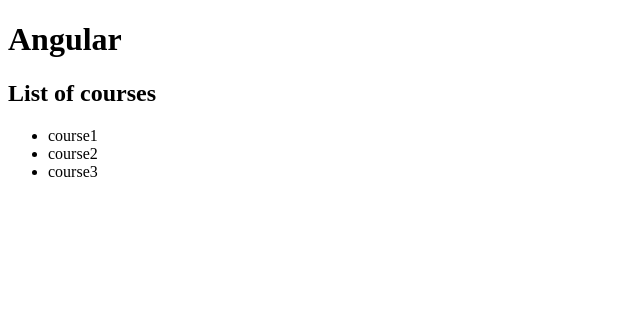
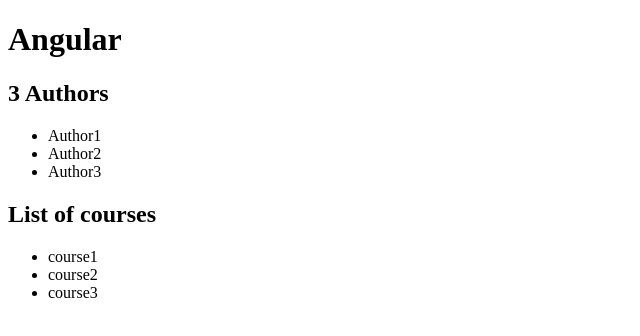
Before and after one commit to EthanBehar68/UDemy-TS-Hello, an Angular app: page / in a window 1280 px wide. Shown: the top 336 px of the page, without its empty margins (0-640 px from the left). Built offline with nearby package versions, Linux system fonts and the light colour scheme.

Commit message:
Assignment 1 completed

```diff
--- a/src/app/app.component.html
+++ b/src/app/app.component.html
@@ -1,2 +1,5 @@
 <h1>Angular</h1>
+
+<app-authors></app-authors>
+
 <courses></courses>
--- a/src/app/app.module.ts
+++ b/src/app/app.module.ts
@@ -6,19 +6,23 @@
 import { CoursesComponent } from './courses.component';
 import { CourseComponent } from './course/course.component';
 import { CoursesService } from './courses.service';
+import { AuthorsComponent } from './authors/authors.component';
+import { AuthorsService } from './authors.service';
 
 @NgModule({
   declarations: [
     AppComponent,
     CoursesComponent,
-    CourseComponent
+    CourseComponent,
+    AuthorsComponent
   ],
   imports: [
     BrowserModule,
     AppRoutingModule
   ],
   providers: [
-    CoursesService // Uses singleton pattern by default
+    CoursesService, // Uses singleton pattern by default
+    AuthorsService
   ],
   bootstrap: [AppComponent]
 })
--- /dev/null
+++ b/src/app/authors.service.ts
@@ -0,0 +1,11 @@
+import { Injectable } from '@angular/core';
+
+@Injectable({
+  providedIn: 'root'
+})
+export class AuthorsService {
+
+  getAuthors() {
+    return ["Author1", "Author2", "Author3"];
+  }
+}
--- /dev/null
+++ b/src/app/authors/authors.component.html
@@ -0,0 +1,6 @@
+<h2>{{ authors.length }} Authors</h2>
+<ul>
+    <li *ngFor="let author of authors"> <!--use * when it changes structure of DOM-->
+        {{ author }}
+    </li>
+</ul>
--- /dev/null
+++ b/src/app/authors/authors.component.ts
@@ -0,0 +1,19 @@
+import { Component, OnInit } from '@angular/core';
+import { AuthorsService } from '../authors.service';
+
+@Component({
+  selector: 'app-authors',
+  templateUrl: './authors.component.html',
+  styleUrls: ['./authors.component.css'],
+})
+export class AuthorsComponent implements OnInit {
+  authors;
+
+  constructor(service: AuthorsService) {
+    this.authors = service.getAuthors();
+   }
+
+  ngOnInit(): void {
+  }
+
+}
```
Also changed, not shown: src/app/authors/authors.component.css (added), 2 other files (tests, documents, lock files or other folders).
